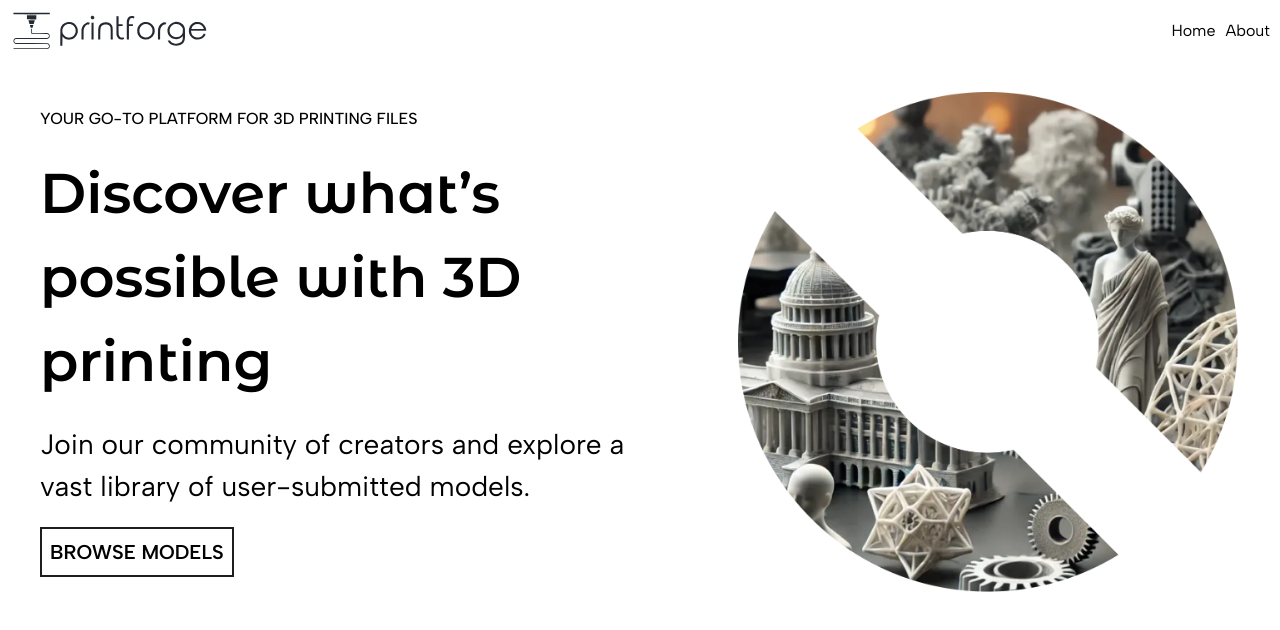
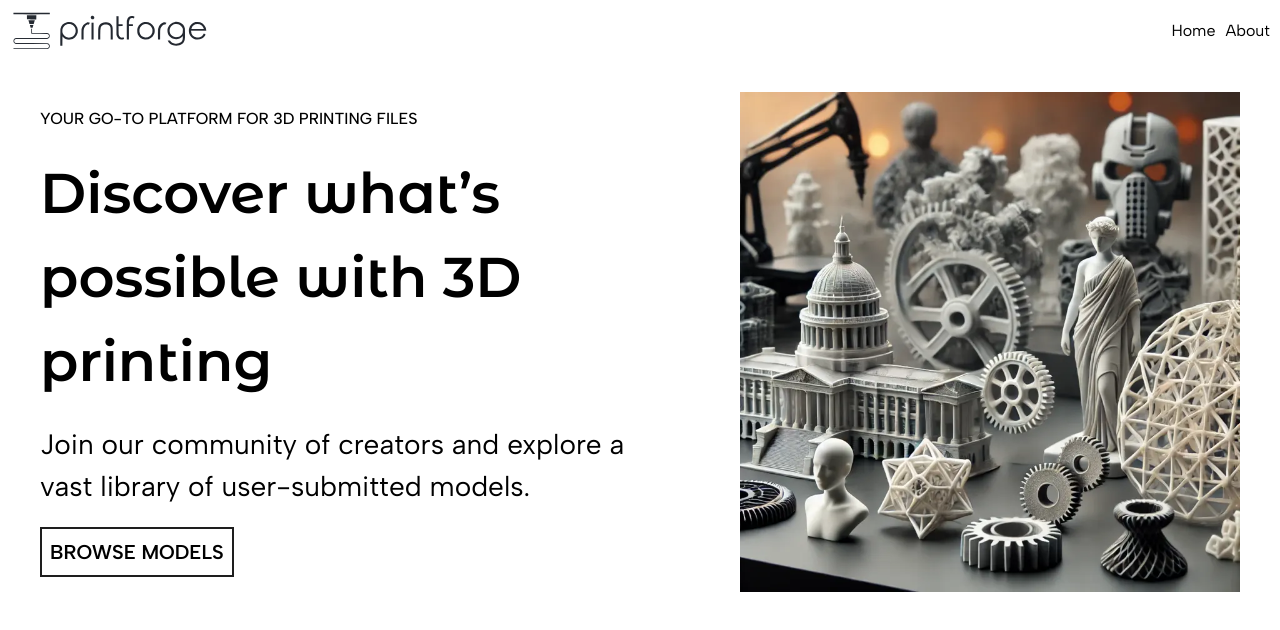
Before and after one commit to nima-karkhaneh/learn-nextjs, a Next.js app in the folder print-forge/: page / in a window 1280 px wide. Shown: the top 630 px of the page. Built offline with nearby package versions, Linux system fonts and the light colour scheme.

Commit message:
Incorporate Image component in NextJS for home and layout pages

```diff
--- a/print-forge/app/globals.css
+++ b/print-forge/app/globals.css
@@ -80,6 +80,7 @@ button {
     height: 100%;
 }
 
+
 @media (max-width: 768px) {
     .home-cont {
         flex-direction: column;
--- a/print-forge/app/layout.tsx
+++ b/print-forge/app/layout.tsx
@@ -2,6 +2,8 @@
 import { subscribe } from "diagnostics_channel";
 import "./globals.css";
 import { Albert_Sans, Montserrat_Alternates } from "next/font/google"
+import Image from "next/image";
+import NavIcon from "@/public/printforge-logo.svg"
 
 
 const alberSans = Albert_Sans({
@@ -27,7 +29,7 @@ export default function RootLayout({
       <body className={`${alberSans.className} ${montserratAlternates.variable}`}>
         <header>
           <div className="logo">
-            <img src="/printforge-logo.svg" alt="logo" />
+            <Image src={NavIcon} alt="logo" />
           </div>
           <nav>
             <ul>
--- a/print-forge/app/page.tsx
+++ b/print-forge/app/page.tsx
@@ -1,4 +1,8 @@
 import Image from "next/image";
+import HeroImage from "../public/hero-image-square.png"
+
+
+
 export default function Home() {
   return (
     <main className="home-cont">
@@ -8,7 +12,7 @@ export default function Home() {
           <p className="btm-txt">Join our community of creators and explore a vast library of user-submitted models.</p>
           <button>Browse models</button>
         </aside>
-        <img src="/hero-image.png" alt="home image" className="home-img" />
+        <Image src={HeroImage} alt="home image" className="home-img" />
     </main>
   )
 }
```
